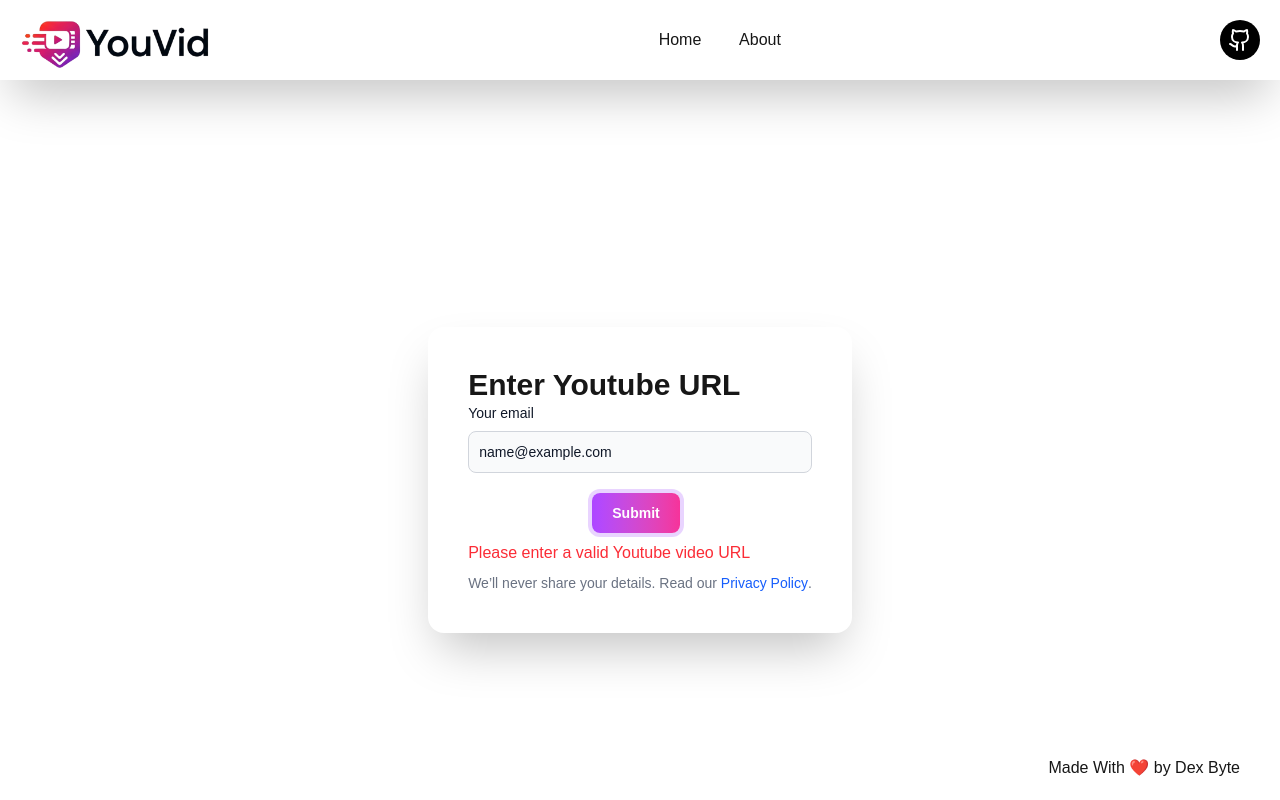
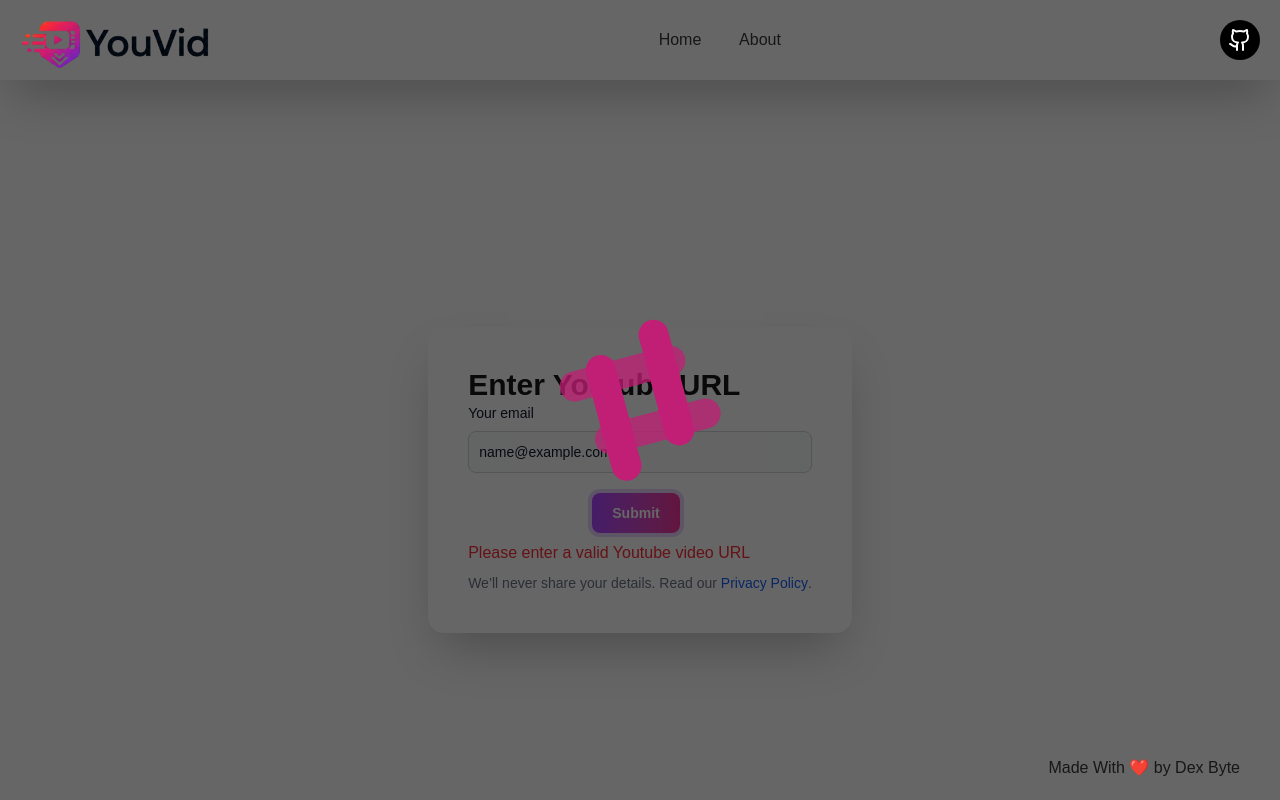
Before and after one commit to AdithyanSPillaiOfficial/YouVid, a Next.js app: page / in a window 1280 px wide. Both pictures are taken after typing "name@example.com" into the empty fields and a click on the button "Submit". Built offline with nearby package versions, Linux system fonts and the light colour scheme.

Commit message:
Added Loading Animation

```diff
--- a/package.json
+++ b/package.json
@@ -15,7 +15,8 @@
     "lucide-react": "^0.525.0",
     "next": "15.3.5",
     "react": "^19.0.0",
-    "react-dom": "^19.0.0"
+    "react-dom": "^19.0.0",
+    "react-spinners": "^0.17.0"
   },
   "devDependencies": {
     "@tailwindcss/postcss": "^4",
--- a/src/components/Form.jsx
+++ b/src/components/Form.jsx
@@ -2,6 +2,7 @@
 import React, { useState } from 'react'
 import SelectQuality from './SelectQuality'
 import VideoView from './VideoView';
+import Loading from './Loading';
 
 
 function Form() {
@@ -14,6 +15,7 @@ function Form() {
     const [videoViewOpen, setVideoViewOpen] = useState(false);
     const [videoUrl, setVideoUrl] = useState('');
     const [isVideo, setIsVideo] = useState(true);
+    const [isLoading, setIsLoading] = useState(false);
 
     async function handleView(format) {
         setFormatOpen(false);
@@ -29,6 +31,7 @@ function Form() {
     }
 
     async function handleSubmit() {
+        setIsLoading(true);
         if (urlInput.length < 28) {
             setError("Please enter a valid Youtube video URL")
         }
@@ -53,6 +56,7 @@ function Form() {
                 setError("Something went wrong.")
             }
             //setFormats(['1080p','4K','360p','480p','mp3'])
+            setIsLoading(false);
         }
 
     }
@@ -78,7 +82,7 @@ function Form() {
                 <VideoView videoUrl={videoUrl} isVideo={isVideo} formatOpen={formatOpen} handleFormatOpen={handleToggleFormat} />
             )}
 
-
+            {isLoading && (<Loading />)}
         </div>
     )
 }
--- /dev/null
+++ b/src/components/Loading.jsx
@@ -0,0 +1,13 @@
+import React from 'react'
+import { HashLoader } from 'react-spinners'
+
+function Loading() {
+
+  return (
+    <div className='fixed top-0 left-0 w-screen h-screen bg-black/60 flex items-center justify-center'>
+        <HashLoader color='#c11e75' size={150}/>
+    </div>
+  )
+}
+
+export default Loading
--- a/src/components/VideoView.jsx
+++ b/src/components/VideoView.jsx
@@ -1,11 +1,14 @@
-import React from 'react'
+import React, { useState } from 'react'
+import Loading from './Loading';
 
 function VideoView({videoUrl, isVideo, handleFormatOpen, formatOpen}) {
+    const [isLoading, setIsLoading] = useState(true);
   return (
     <div className='relative flex flex-col rounded-lg bg-white shadow-sm border border-slate-200 p-5 box-border'>
-        {isVideo ? (<video src={videoUrl} />) : (<audio controls autoPlay className='w-full'><source src={videoUrl} type="audio/mpeg" /></audio>)}
+        {isVideo ? (<video controls autoPlay src={videoUrl} onLoadedData={() => setIsLoading(!isLoading)} />) : (<audio controls autoPlay className='w-full' onLoadedData={() => setIsLoading(!isLoading)}><source src={videoUrl} type="audio/mpeg" /></audio>)}
         <button type="button" className="mt-5 self-center text-white bg-gradient-to-r from-purple-500 to-pink-500 hover:bg-gradient-to-l focus:ring-4 focus:outline-none focus:ring-purple-200 dark:focus:ring-purple-800 font-bold rounded-lg text-sm px-5 py-2.5 text-center me-2 mb-2 transition-all duration-300 ease-in-out" onClick={handleFormatOpen}>{formatOpen ? "Hide Options" : "Show Options"}</button>
 
+        {isLoading && (<Loading />)}
     </div>
   )
 }
```
Also changed, not shown: 1 other file (tests, documents, lock files or other folders).
